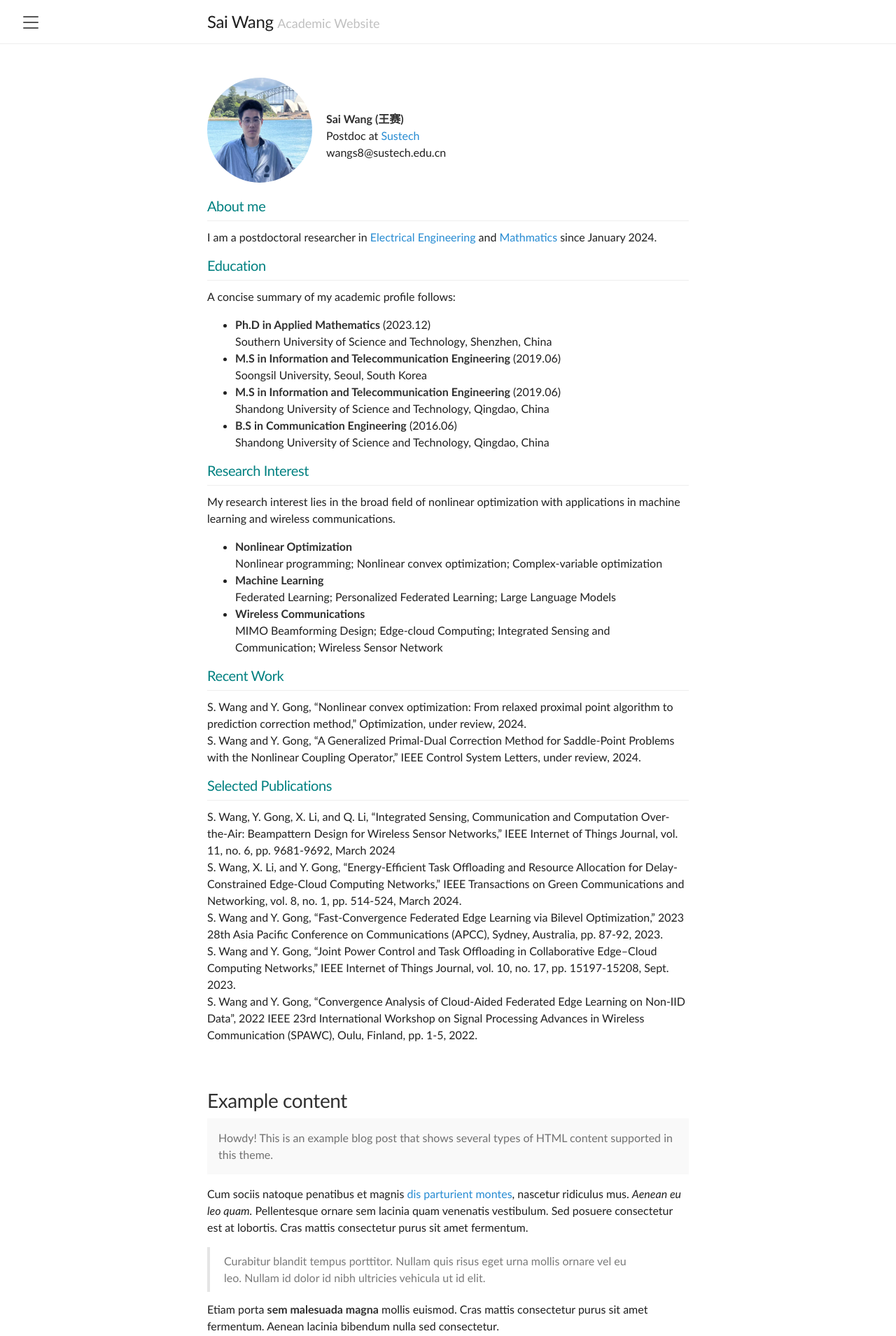
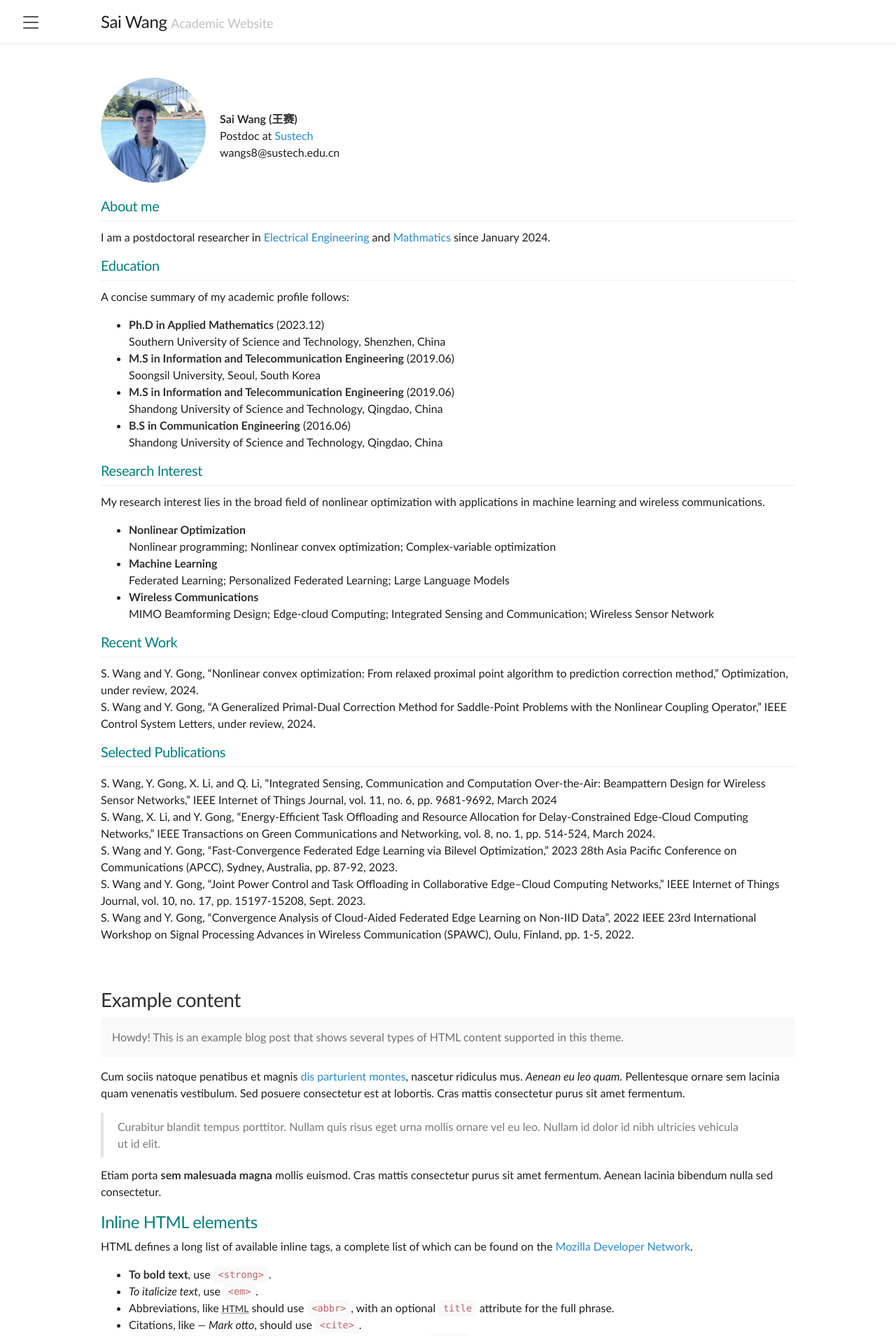
Before and after one commit to Alxendweb/alxendweb.github.io, a Jekyll site: the page built from index.html, in a window 1280 px wide. Shown: the top 1909 px of the page at 70% size. Built offline with Jekyll 4.4.1, drawn with Linux system fonts in a browser that asks for light colours; the list of posts is cut into pages by our own code.

Commit message:
Update lanyon.css

```diff
--- a/public/css/lanyon.css
+++ b/public/css/lanyon.css
@@ -73,18 +73,9 @@ h1, h2, h3, h4, h5, h6 {
  */
 
 .container {
-  max-width: 50rem;
+  max-width: 80%; /* 设置最大宽度为父元素的100% */
 }
-@media (min-width: 48em) {
-  .container {
-    max-width: 40rem;
-  }
-}
-@media (min-width: 50em) {
-  .container {
-    max-width: 45rem;
-  }
-}
+
 
 
 /*
```
